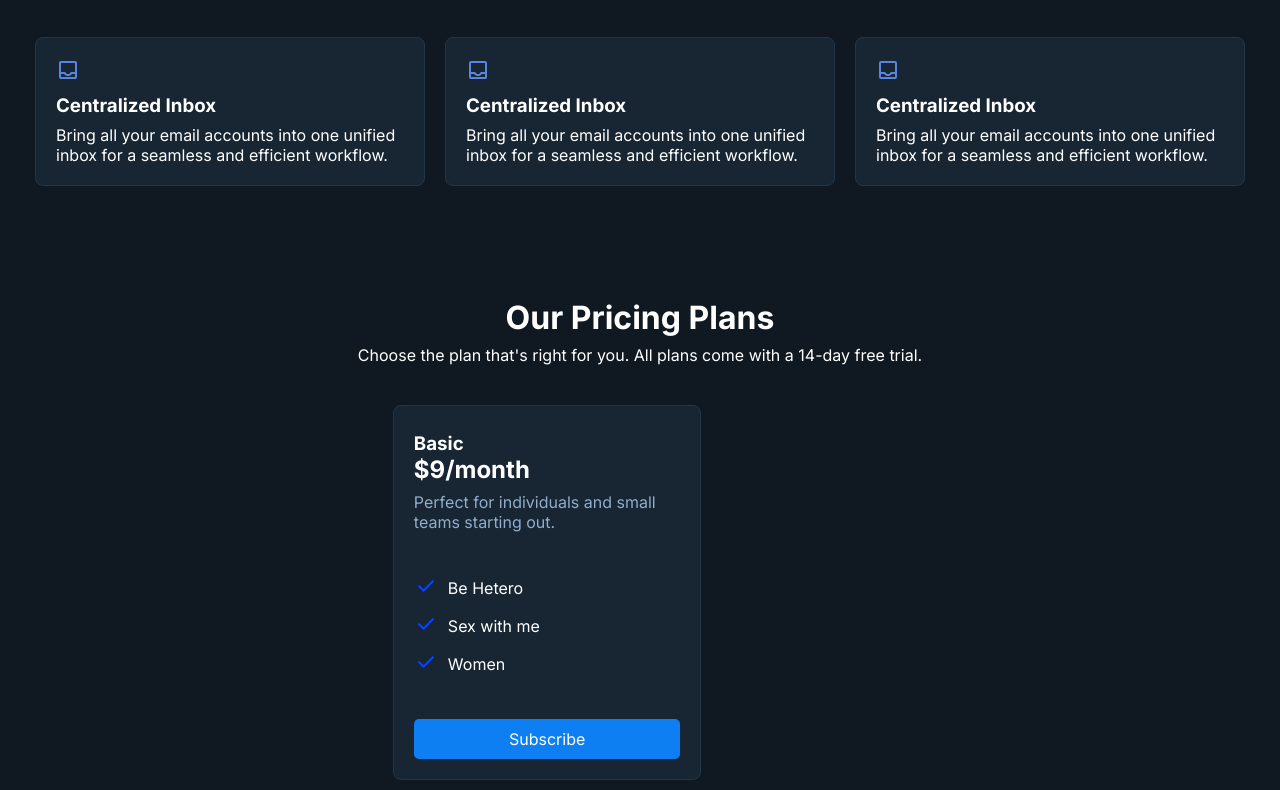
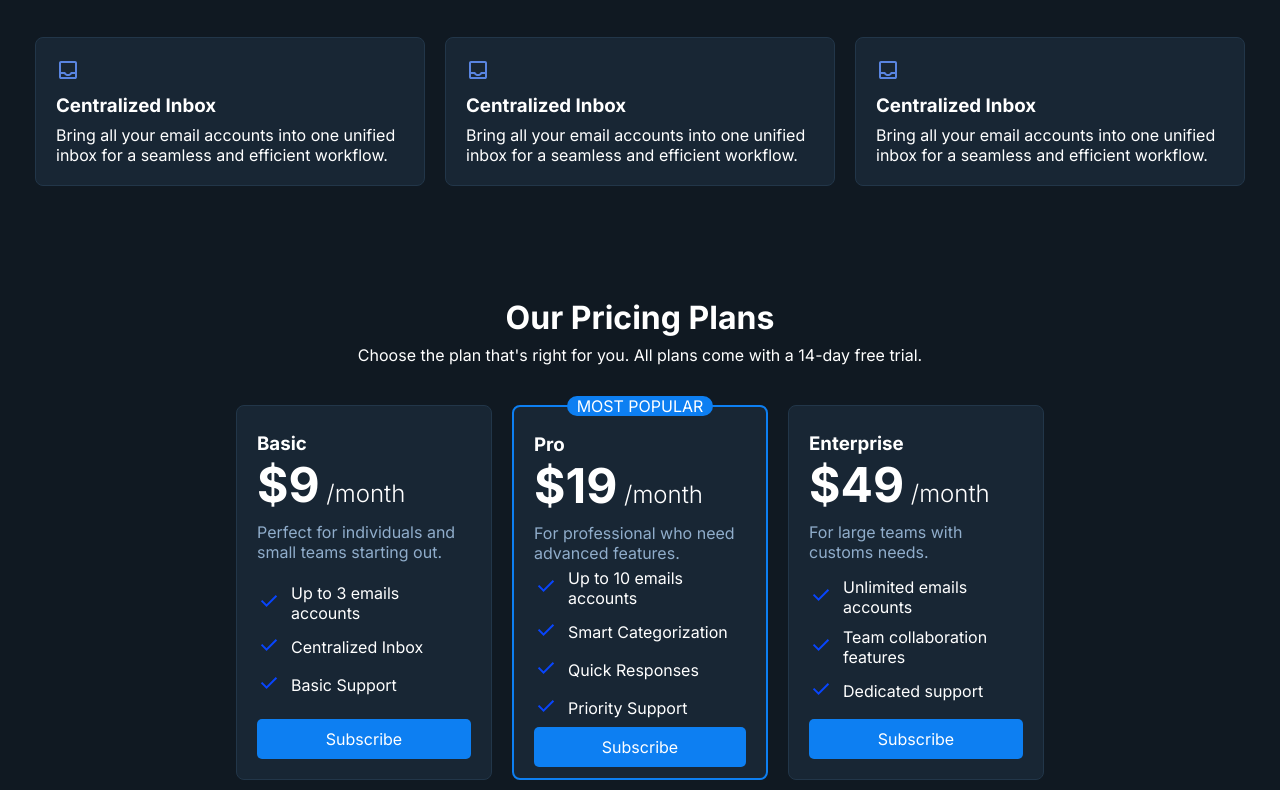
Before and after one commit to Agentheo85/Landing-Page-Training, a plain HTML site: page index.html in a window 1280 px wide. Shown: the part 554-1344 px from the top of the page. Drawn offline with Linux system fonts and the light colour scheme.

Commit message:
Pricing Catt add

```diff
--- a/index.html
+++ b/index.html
@@ -1,13 +1,15 @@
 <!DOCTYPE html>
 <html lang="en">
   <head>
-    <meta charset="UTF-8">
-    <meta name="viewport" content="width=device-width, initial-scale=1.0">
-    <link  rel='stylesheet' href="style.css">
-    <link rel="preconnect" href="https://fonts.googleapis.com">
-<link href="https://fonts.googleapis.com/css2?family=Inter:ital,opsz,wght@0,14..32,100..900;1,14..32,100..900&display=swap" rel="stylesheet">
+    <meta charset="UTF-8" />
+    <meta name="viewport" content="width=device-width, initial-scale=1.0" />
+    <link rel="stylesheet" href="style.css" />
+    <link rel="preconnect" href="https://fonts.googleapis.com" />
+    <link
+      href="https://fonts.googleapis.com/css2?family=Inter:ital,opsz,wght@0,14..32,100..900;1,14..32,100..900&display=swap"
+      rel="stylesheet"
+    />
     <title>Landing Page</title>
-
   </head>
   <body>
     <header>
@@ -20,79 +22,160 @@
           <li>Features</li>
           <li>Pricing</li>
           <li class="button">Log In</li>
-
         </ul>
       </div>
     </header>
-    <hr id="Header_End">
+    <hr id="Header_End" />
     <div class="Main">
       <div class="Presentation">
         <h1>Manage Your Professional Emails in One Place</h1>
-        <p>ProMail helps you streamline your workflow, organize your inbox, and communicate more effectively.Experience the future of emails management.</p>
-        <div class="button">
-            Sign Up for Free
-        </div>
+        <p>
+          ProMail helps you streamline your workflow, organize your inbox, and
+          communicate more effectively.Experience the future of emails
+          management.
+        </p>
+        <div class="button">Sign Up for Free</div>
       </div>
       <div class="Cards_Presentation">
         <h1>Key Features</h1>
-        <p>Discover how ProMail can revolutionize your email experience with our powerful and intuitive features</p>
+        <p>
+          Discover how ProMail can revolutionize your email experience with our
+          powerful and intuitive features
+        </p>
         <div class="Cards">
           <div class="Card">
-            <svg xmlns="http://www.w3.org/2000/svg" height="24px" viewBox="0 -960 960 960" width="24px" fill="#5985E1"><path d="M200-120q-33 0-56.5-23.5T120-200v-560q0-33 23.5-56.5T200-840h560q33 0 56.5 23.5T840-760v560q0 33-23.5 56.5T760-120H200Zm0-80h560v-120H640q-30 38-71.5 59T480-240q-47 0-88.5-21T320-320H200v120Zm280-120q38 0 69-22t43-58h168v-360H200v360h168q12 36 43 58t69 22ZM200-200h560-560Z"/></svg>            <div>
-
+            <svg
+              xmlns="http://www.w3.org/2000/svg"
+              height="24px"
+              viewBox="0 -960 960 960"
+              width="24px"
+              fill="#5985E1"
+            >
+              <path
+                d="M200-120q-33 0-56.5-23.5T120-200v-560q0-33 23.5-56.5T200-840h560q33 0 56.5 23.5T840-760v560q0 33-23.5 56.5T760-120H200Zm0-80h560v-120H640q-30 38-71.5 59T480-240q-47 0-88.5-21T320-320H200v120Zm280-120q38 0 69-22t43-58h168v-360H200v360h168q12 36 43 58t69 22ZM200-200h560-560Z"
+              />
+            </svg>
+            <div>
               <div>
                 <h3>Centralized Inbox</h3>
-                <p>Bring all your email accounts into one unified inbox for a seamless and efficient workflow.</p>
-
+                <p>
+                  Bring all your email accounts into one unified inbox for a
+                  seamless and efficient workflow.
+                </p>
               </div>
             </div>
           </div>
           <div class="Card">
-            <svg xmlns="http://www.w3.org/2000/svg" height="24px" viewBox="0 -960 960 960" width="24px" fill="#5985E1"><path d="M200-120q-33 0-56.5-23.5T120-200v-560q0-33 23.5-56.5T200-840h560q33 0 56.5 23.5T840-760v560q0 33-23.5 56.5T760-120H200Zm0-80h560v-120H640q-30 38-71.5 59T480-240q-47 0-88.5-21T320-320H200v120Zm280-120q38 0 69-22t43-58h168v-360H200v360h168q12 36 43 58t69 22ZM200-200h560-560Z"/></svg>            <div>
-
+            <svg
+              xmlns="http://www.w3.org/2000/svg"
+              height="24px"
+              viewBox="0 -960 960 960"
+              width="24px"
+              fill="#5985E1"
+            >
+              <path
+                d="M200-120q-33 0-56.5-23.5T120-200v-560q0-33 23.5-56.5T200-840h560q33 0 56.5 23.5T840-760v560q0 33-23.5 56.5T760-120H200Zm0-80h560v-120H640q-30 38-71.5 59T480-240q-47 0-88.5-21T320-320H200v120Zm280-120q38 0 69-22t43-58h168v-360H200v360h168q12 36 43 58t69 22ZM200-200h560-560Z"
+              />
+            </svg>
+            <div>
               <div>
                 <h3>Centralized Inbox</h3>
-                <p>Bring all your email accounts into one unified inbox for a seamless and efficient workflow.</p>
-
+                <p>
+                  Bring all your email accounts into one unified inbox for a
+                  seamless and efficient workflow.
+                </p>
               </div>
             </div>
           </div>
           <div class="Card">
-            <svg xmlns="http://www.w3.org/2000/svg" height="24px" viewBox="0 -960 960 960" width="24px" fill="#5985E1"><path d="M200-120q-33 0-56.5-23.5T120-200v-560q0-33 23.5-56.5T200-840h560q33 0 56.5 23.5T840-760v560q0 33-23.5 56.5T760-120H200Zm0-80h560v-120H640q-30 38-71.5 59T480-240q-47 0-88.5-21T320-320H200v120Zm280-120q38 0 69-22t43-58h168v-360H200v360h168q12 36 43 58t69 22ZM200-200h560-560Z"/></svg>            <div>
-
+            <svg
+              xmlns="http://www.w3.org/2000/svg"
+              height="24px"
+              viewBox="0 -960 960 960"
+              width="24px"
+              fill="#5985E1"
+            >
+              <path
+                d="M200-120q-33 0-56.5-23.5T120-200v-560q0-33 23.5-56.5T200-840h560q33 0 56.5 23.5T840-760v560q0 33-23.5 56.5T760-120H200Zm0-80h560v-120H640q-30 38-71.5 59T480-240q-47 0-88.5-21T320-320H200v120Zm280-120q38 0 69-22t43-58h168v-360H200v360h168q12 36 43 58t69 22ZM200-200h560-560Z"
+              />
+            </svg>
+            <div>
               <div>
                 <h3>Centralized Inbox</h3>
-                <p>Bring all your email accounts into one unified inbox for a seamless and efficient workflow.</p>
-
+                <p>
+                  Bring all your email accounts into one unified inbox for a
+                  seamless and efficient workflow.
+                </p>
               </div>
             </div>
           </div>
         </div>
-
       </div>
       <div class="Price_Range">
         <h1>Our Pricing Plans</h1>
-        <p>Choose the plan that's right for you. All plans come with a 14-day free trial.</p>
+        <p>
+          Choose the plan that's right for you. All plans come with a 14-day
+          free trial.
+        </p>
         <div class="Cards">
           <div class="Card_Price">
             <div class="Header_Card">
               <h3>Basic</h3>
-                    <h2><span>$9</span>/month</h2>
+              <h2>
+                <span>
+                  <h1>$9</h1>
+                </span>
+                /month
+              </h2>
               <p>Perfect for individuals and small teams starting out.</p>
             </div>
             <ul>
-                    <li>Be Hetero</li>
-                    <li>Sex with me</li>
-                    <li>Women</li>
+              <li>Up to 3 emails accounts</li>
+              <li>Centralized Inbox</li>
+              <li>Basic Support</li>
             </ul>
-                <div class="button">
-                 Subscribe
-                 </div>
+            <div class="button">Subscribe</div>
           </div>
 
+          <div class="Card_Price Popular">
+            <div class="Header_Card">
+              <h3>Pro</h3>
+              <h2>
+                <span>
+                  <h1>$19</h1>
+                </span>
+                /month
+              </h2>
+              <p>For professional who need advanced features.</p>
+            </div>
+            <ul>
+              <li>Up to 10 emails accounts</li>
+              <li>Smart Categorization</li>
+              <li>Quick Responses</li>
+              <li>Priority Support</li>
+            </ul>
+            <div class="button">Subscribe</div>
+          </div>
+          <div class="Card_Price">
+            <div class="Header_Card">
+              <h3>Enterprise</h3>
+              <h2>
+                <span>
+                  <h1>$49</h1>
+                </span>
+                /month
+              </h2>
+              <p>For large teams with customs needs.</p>
+            </div>
+            <ul>
+              <li>Unlimited emails accounts</li>
+              <li>Team collaboration features</li>
+              <li>Dedicated support</li>
+            </ul>
+            <div class="button">Subscribe</div>
           </div>
         </div>
       </div>
-
+    </div>
   </body>
 </html>
--- a/style.css
+++ b/style.css
@@ -7,7 +7,6 @@
 }
 body {
   background-color: #101922;
-
 }
 
 header {
@@ -15,14 +14,13 @@ header {
   left: 50%;
   transform: translate(-50%, 0%);
   position: relative;
-    width:  70%;
+  width: 70%;
 }
 header div {
   justify-content: space-between;
   display: flex;
   align-items: center;
   flex-direction: row;
-
 }
 header div ul {
   list-style: none;
@@ -56,7 +54,11 @@ header div li {
 .Presentation h1 {
   font-weight: bold;
   font-size: 2.5em;
-    background: linear-gradient(90deg,rgba(247, 255, 0, 1) 0%, rgba(237, 155, 83, 1) 100%);
+  background: linear-gradient(
+    90deg,
+    rgba(247, 255, 0, 1) 0%,
+    rgba(237, 155, 83, 1) 100%
+  );
   -webkit-background-clip: text;
   -webkit-text-fill-color: transparent;
 }
@@ -77,14 +79,13 @@ header div li {
   display: flex;
   flex-direction: column;
 
-
   align-items: center;
   text-align: center;
   height: auto;
   width: auto;
 }
 
-.Main > div{
+.Main > div {
   margin-top: 8%;
 }
 
@@ -96,7 +97,7 @@ header div li {
   display: flex;
   margin: 0px 25px;
   margin-top: 30px;
-
+  justify-content: center;
 }
 
 .Card {
@@ -109,10 +110,9 @@ header div li {
   border-radius: 0.5em;
   padding: 20px;
   border: 1px solid #223649;
-
 }
 
-.Card div{
+.Card div {
   margin-top: 6px;
   display: flex;
   flex-direction: column;
@@ -120,6 +120,13 @@ header div li {
   background-color: #182634;
 }
 
+.Card div {
+  margin-top: 6px;
+  display: flex;
+  flex-direction: column;
+  text-align: left;
+  background-color: #182634;
+}
 .Card_Price {
   display: flex;
   flex-direction: column;
@@ -127,14 +134,14 @@ header div li {
   text-align: left;
   background-color: #182634;
   height: 375px;
-    width: 60%;
+  width: 32vh;
   border-radius: 0.5em;
   padding: 20px;
   border: 1px solid #223649;
   justify-content: space-between;
 }
 
-.Card_Price ul{
+.Card_Price ul {
   list-style: none;
   padding: 0px;
 }
@@ -144,13 +151,12 @@ padding: 0px;
   padding: 5px 0px;
 }
 
-.Card_Price ul li::before{
+.Card_Price ul li::before {
   padding-right: 10px;
   content: url(check_24dp_0845FD_FILL0_wght400_GRAD0_opsz24.svg);
 }
 
-
-.Header_Card{
+.Header_Card {
   margin-top: 6px;
   display: flex;
   flex-direction: column;
@@ -158,7 +164,34 @@ padding: 0px;
   background-color: #182634;
 }
 
+.Header_Card h2 {
+  font-weight: 300;
+  display: inline;
+}
 
-.Header_Card p{
+.Header_Card h2 span h1 {
+  display: inline;
+}
+
+.Header_Card p {
   color: #90adcb;
 }
+
+.Popular {
+  border: 0.15em solid #0d7ff2;
+  position: relative;
+}
+
+.Popular:before {
+  content: "MOST POPULAR";
+  text-align: center;
+  position: absolute;
+  left: 0;
+  right: 0;
+  top: -3%;
+  margin: auto;
+  width: fit-content;
+  padding: 0px 10px;
+  background-color: #0d7ff2;
+  border-radius: 1em;
+}
```
Lines whose indentation alone changed are shown as unchanged.
